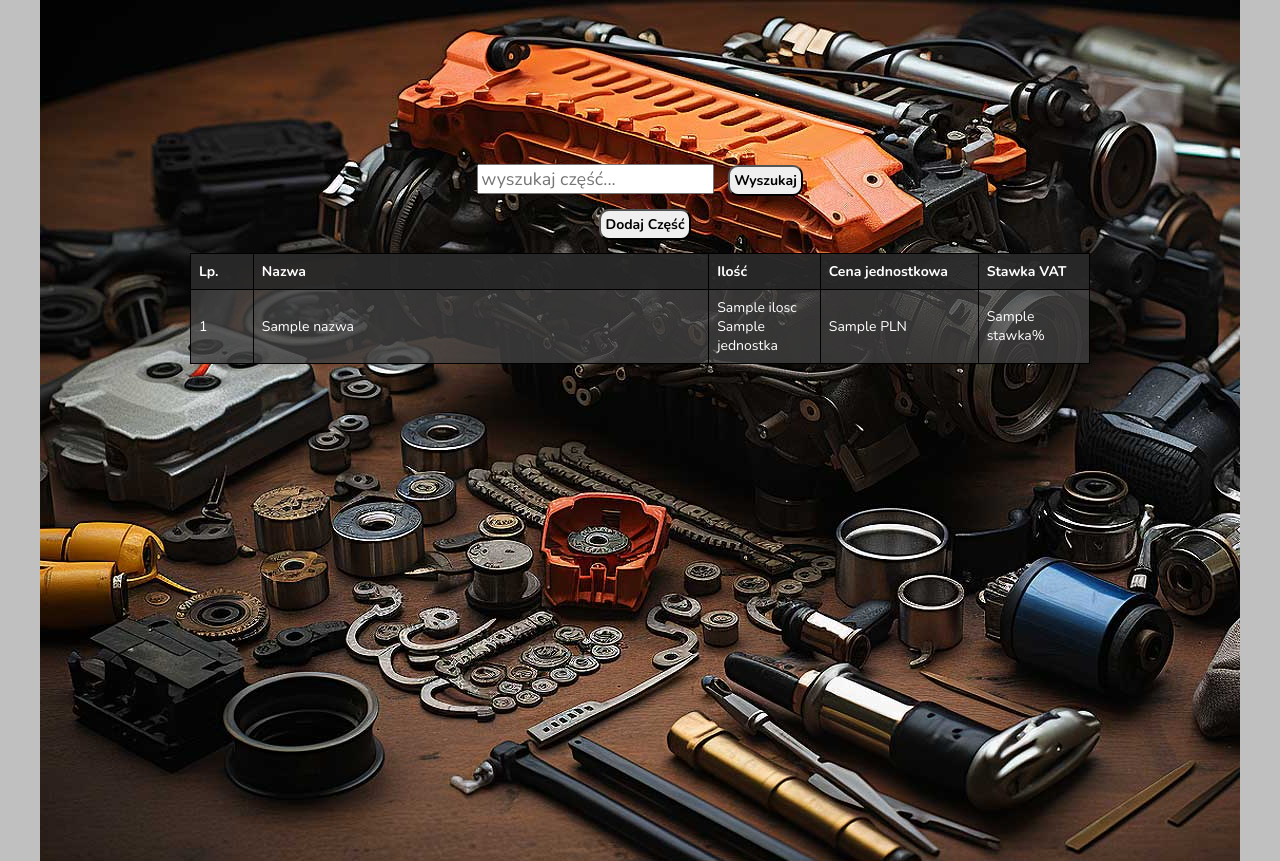
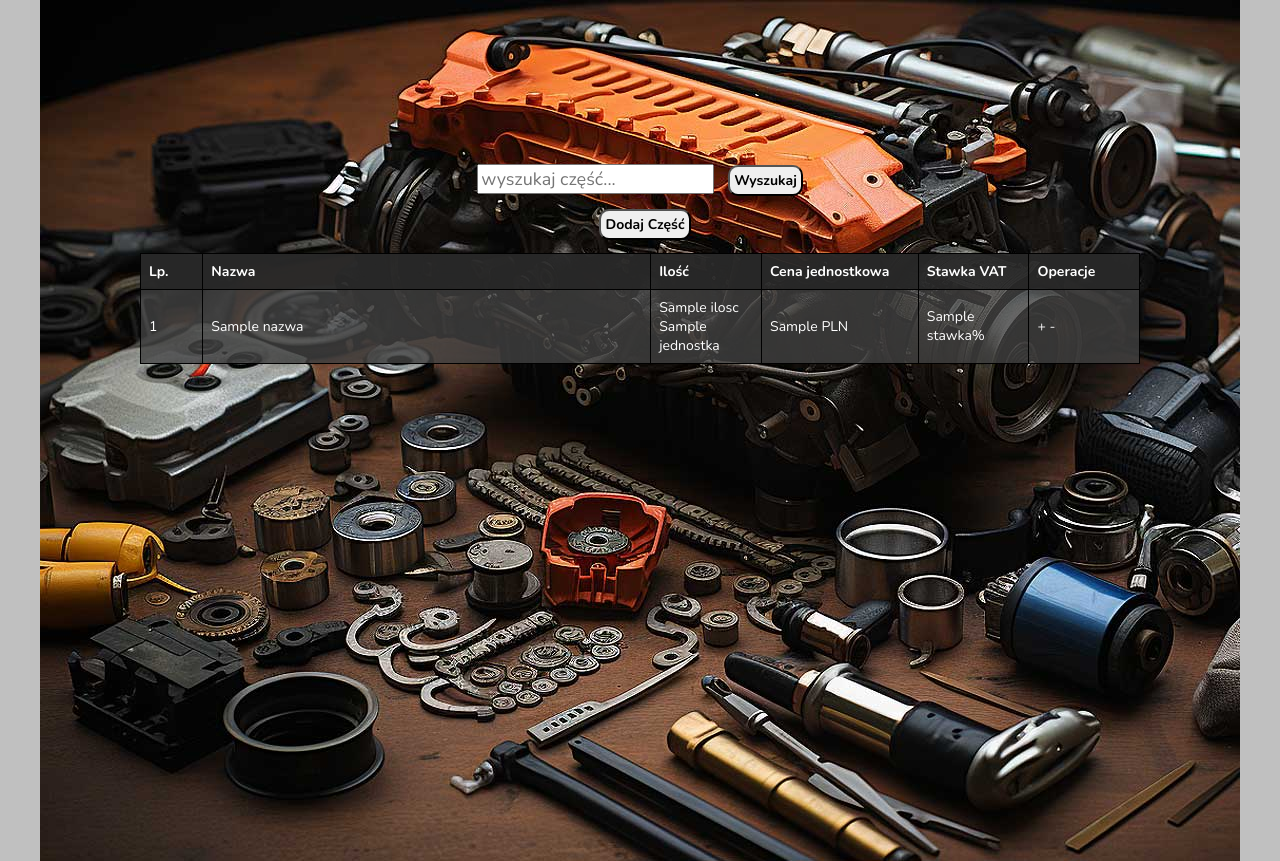
Before and after one commit to Jurand76/PythonCarService, a Django app: template myapp/templates/czesci.html in a window 1280 px wide. Shown: the part 40-901 px from the top of the page. Run offline with Django 4.2, Linux system fonts and the light colour scheme; the template is opened without the code that fills it: most values are stand-ins (such as "Sample title", 1, 10 or a date in 2020).

Commit message:
modifying czesci.html

```diff
--- a/myapp/static/css/czesci.css
+++ b/myapp/static/css/czesci.css
@@ -92,7 +92,7 @@ h1 {
 }
 
 .results-table {
-    width: 900px;
+    width: 1000px;
     border-collapse: collapse;  /* Optional: for better border styling */
     background-color: rgba(65, 65, 65, 0.8);
 }
@@ -116,6 +116,7 @@ h1 {
 .results-table .header-item:nth-child(3), .results-table .data-item:nth-child(3) { width: 100px; }
 .results-table .header-item:nth-child(4), .results-table .data-item:nth-child(4) { width: 150px; }
 .results-table .header-item:nth-child(5), .results-table .data-item:nth-child(5) { width: 100px; }
+.results-table .header-item:nth-child(5), .results-table .data-item:nth-child(6) { width: 100px; }
 
 .id-czesci {
     width: 30px;
--- a/myapp/templates/czesci.html
+++ b/myapp/templates/czesci.html
@@ -37,6 +37,7 @@
                         <th class="header-item">Ilość</th>
                         <th class="header-item">Cena jednostkowa</th>
                         <th class="header-item">Stawka VAT</th>
+                        <th class="header-item">Operacje</th>
                     </tr>
                 </thead>
                 <tbody>
@@ -47,6 +48,7 @@
                             <td class="data-item">{{ czesc.ilosc }} {{ czesc.jednostka }}</td>
                             <td class="data-item">{{ czesc.cena_zakupu }} PLN</td>
                             <td class="data-item">{{ czesc.stawka }}%</td>
+                            <td class="data-item">+ -</td>
                         </tr>
                     {% endfor %}
                 </tbody>
```
